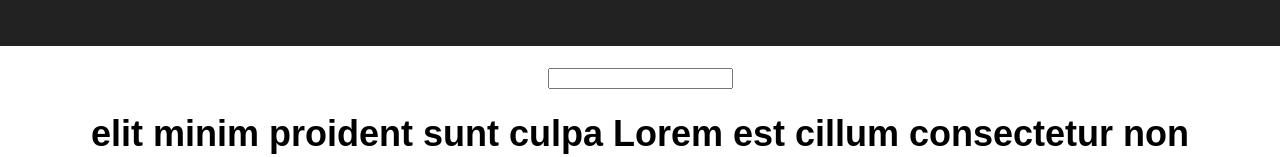
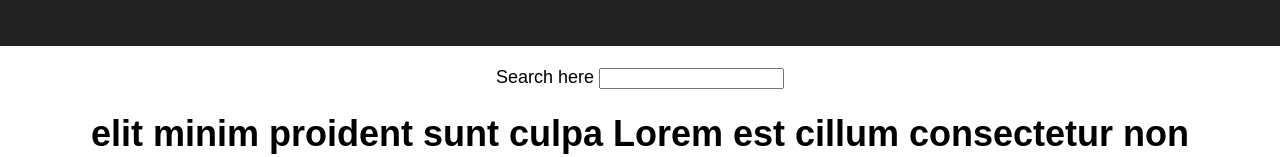
Before and after one commit to HariKumarValluru/reactJS, a React (Create React App) app: page / in a window 1280 px wide. Shown: the part 144-301 px from the top of the page. Built offline with nearby package versions, Linux system fonts and the light colour scheme.

Commit message:
Composable components

```diff
--- a/src/App.js
+++ b/src/App.js
@@ -48,7 +48,7 @@ class App extends Component {
           <Search
             onChange={ this.searchValue }
             value={ searchTerm }
-          />
+          >Search here </Search>
 
           <Table
             list = {list}
@@ -64,9 +64,10 @@ class App extends Component {
 
 class Search extends Component{
   render(){
-    const {onChange, value} = this.props;
+    const {onChange, value, children} = this.props;
     return (
         <form>
+          {children}
           <input
             type="text"
             onChange={ onChange }
```
